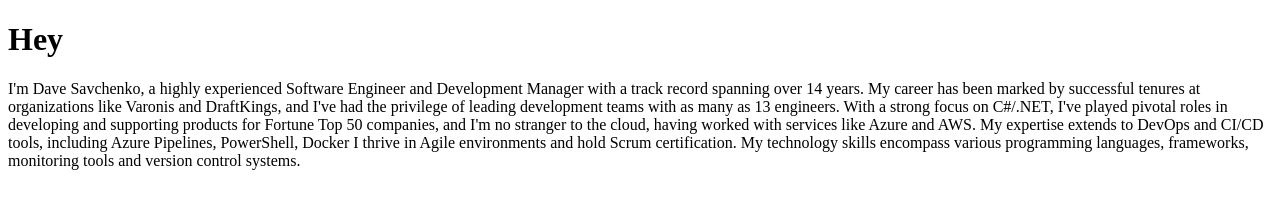
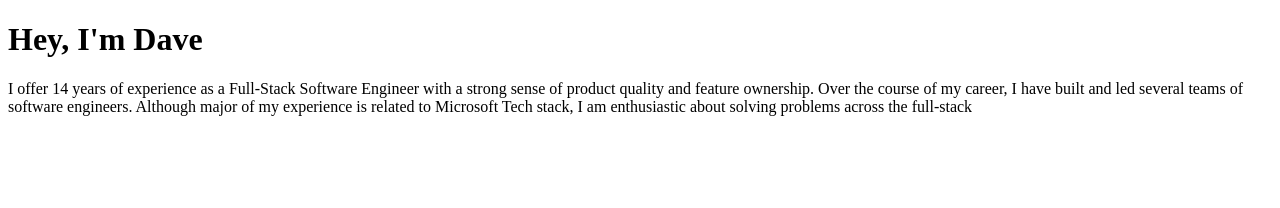
Before and after one commit to dmisav/dmisav.github.io, a plain HTML site: page index.html in a window 1280 px wide. Drawn offline with Linux system fonts and the light colour scheme.

Commit message:
Update index.html

```diff
--- a/index.html
+++ b/index.html
@@ -1,10 +1,10 @@
 <!DOCTYPE html>
 <html>
 <body>
-<h1>Hey</h1>
-<p>I'm Dave Savchenko, a highly experienced Software Engineer and Development Manager with a track record spanning over 14 years. My career has been marked by successful tenures at organizations like Varonis and DraftKings, and I've had the privilege of leading development teams with as many as 13 engineers.
-
-With a strong focus on C#/.NET, I've played pivotal roles in developing and supporting products for Fortune Top 50 companies, and I'm no stranger to the cloud, having worked with services like Azure and AWS. My expertise extends to DevOps and CI/CD tools, including Azure Pipelines, PowerShell, Docker
-I thrive in Agile environments and hold Scrum certification. My technology skills encompass various programming languages, frameworks, monitoring tools and version control systems.</p>
+<h1>Hey, I'm Dave</h1>
+<p>I offer 14 years of experience as a Full-Stack Software Engineer with a strong sense of product quality and feature ownership.
+  Over the course of my career, I have built and led several teams of software engineers.
+  Although major of my experience is related to Microsoft Tech stack, I am enthusiastic about solving problems across the full-stack
+</p>
 </body>
 </html>
```
